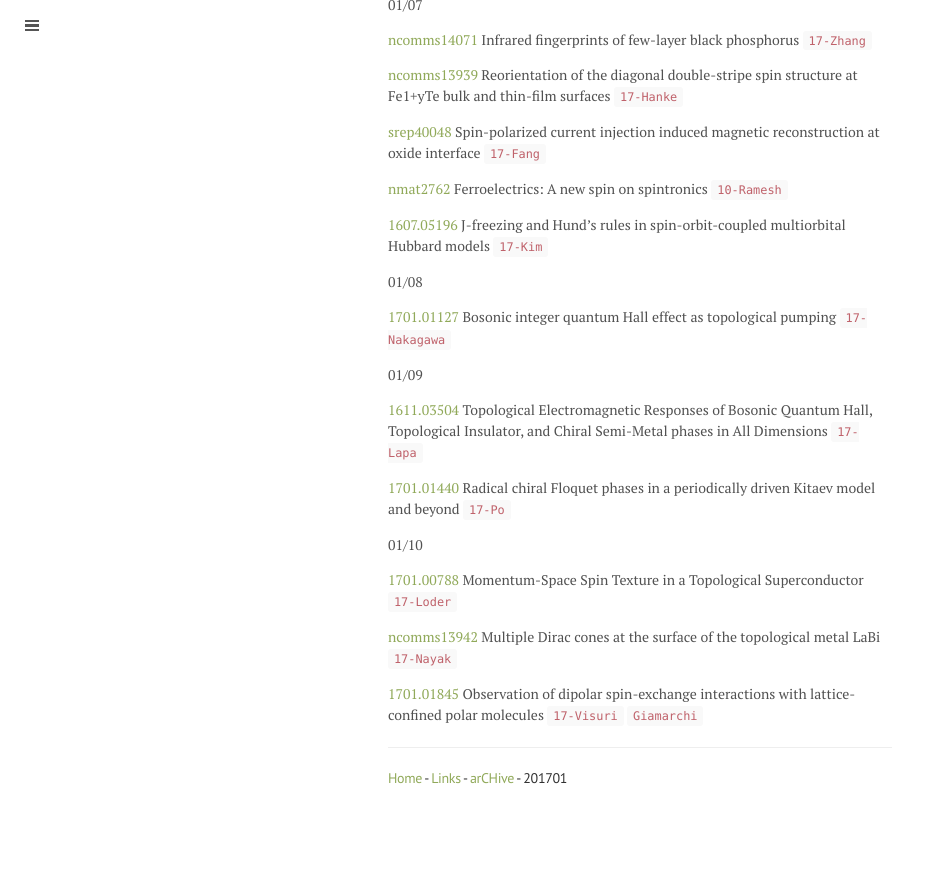
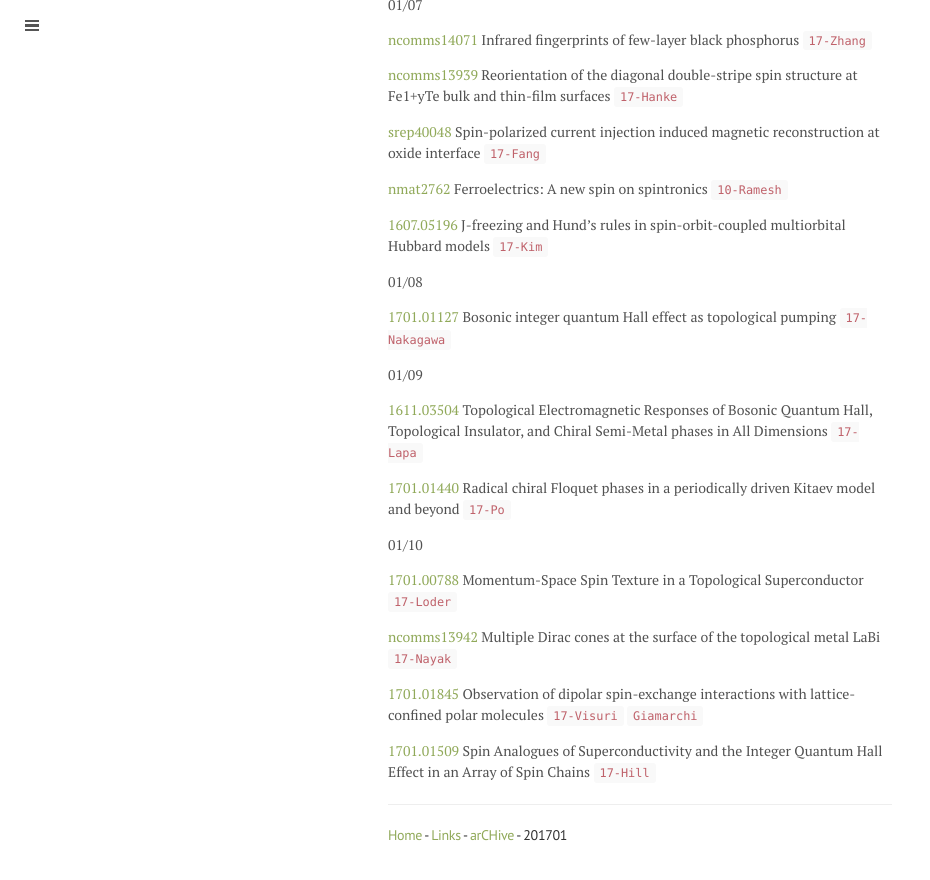
Before and after one commit to qkrwlsghdcjsworlt/work, a Jekyll site: the page built from 201701.md, in a window 1280 px wide and 900 px high, scrolled down 1136 px. Shown: the top 880 px of the window, without its empty margins (0-930 px from the left). Built offline with Jekyll 4.4.1, drawn with Linux system fonts in a browser that asks for light colours; before the commit the page ends 1979 px from its top, so only the background shows below that.

Commit message:
“update”

```diff
--- a/201701.md
+++ b/201701.md
@@ -74,6 +74,9 @@ Semi-Metal phases in All Dimensions `17-Lapa`
 dipolar spin-exchange interactions with lattice-confined
 polar molecules `17-Visuri` `Giamarchi`
 
+[1701.01509](https://arxiv.org/abs/1701.01509) Spin Analogues of Superconductivity and the Integer Quantum Hall Effect in an Array of Spin Chains `17-Hill`
+
+
 ---
 
 
```
